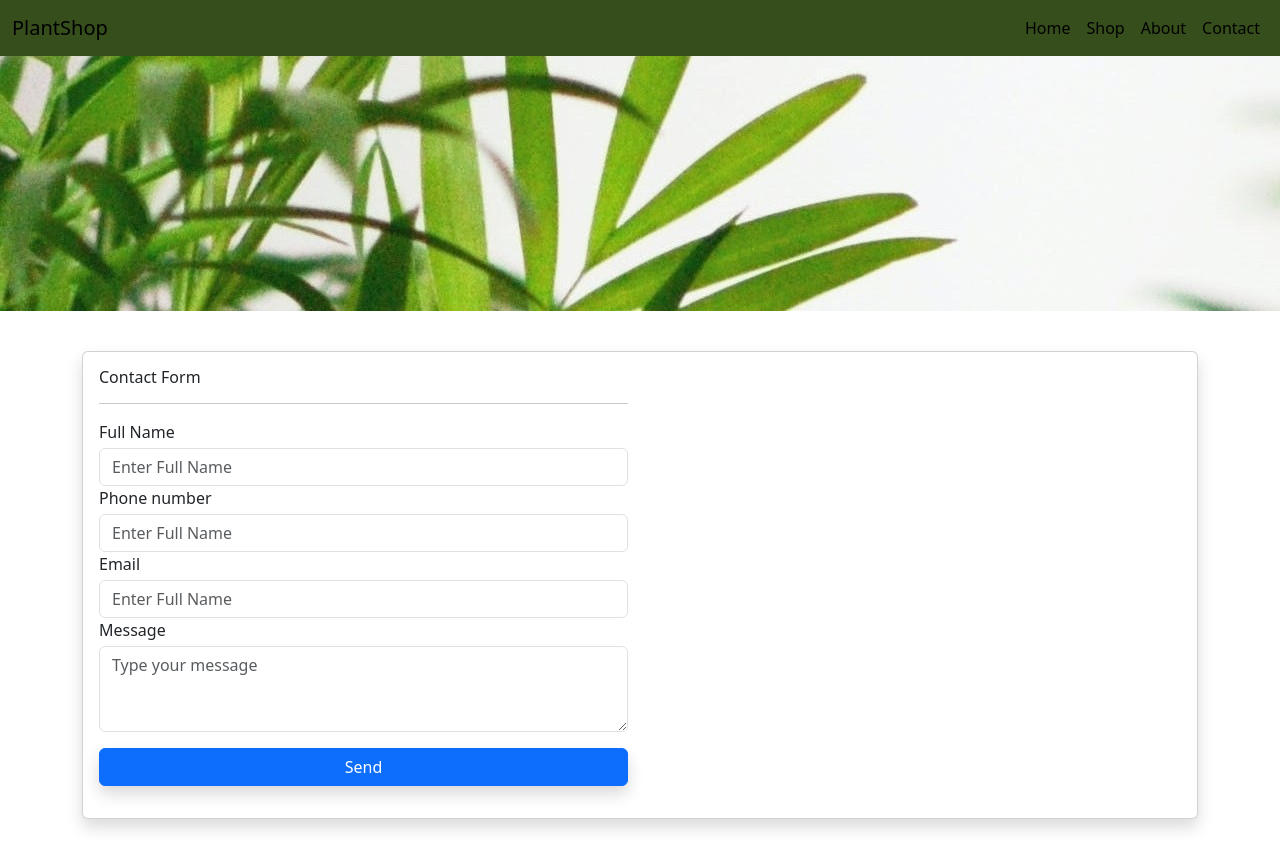
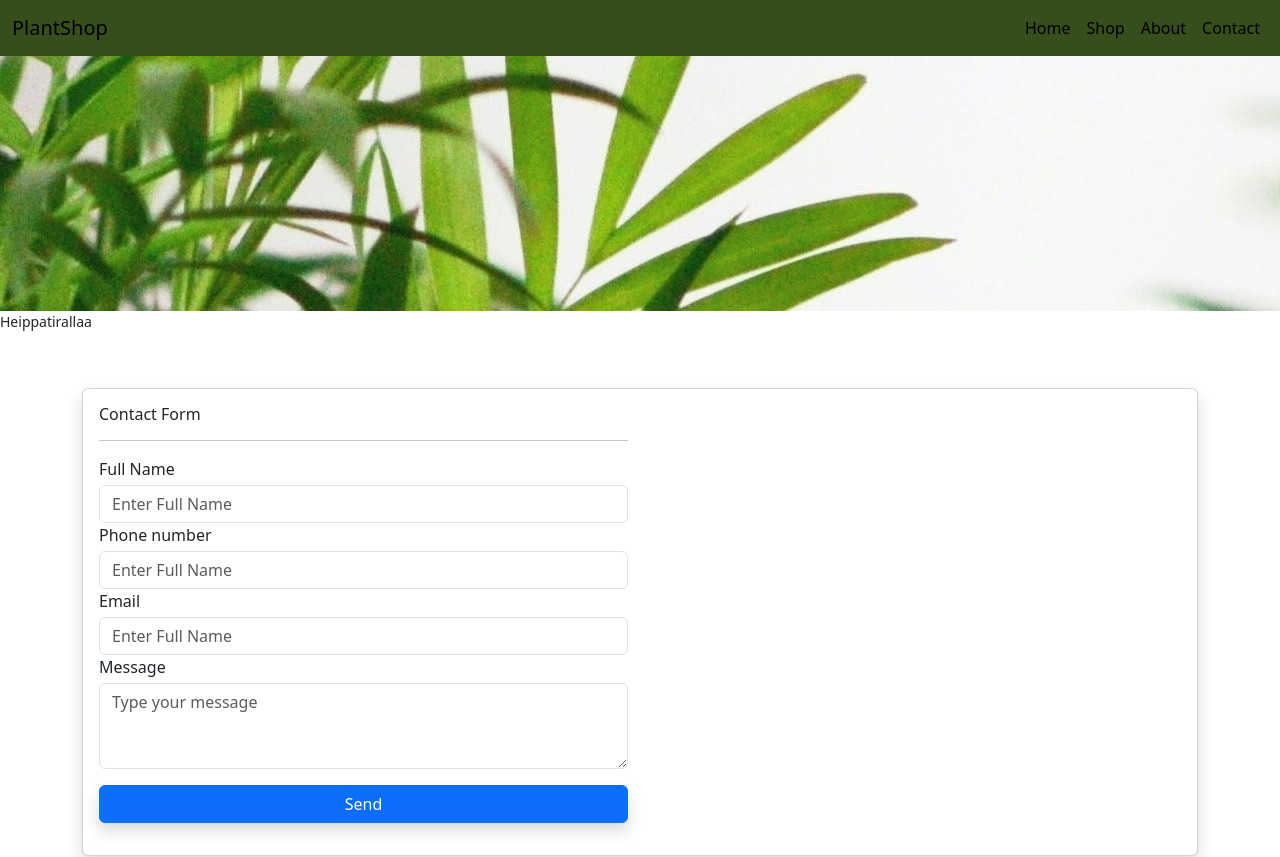
Before and after one commit to Ryhma20-Verkkopalveluprojekti/verkkokauppa, a React (Create React App) app in the folder client/client/: page /contact in a window 1280 px wide. Shown: the top 857 px of the page. Built offline with nearby package versions, Linux system fonts and the light colour scheme.

Commit message:
testi commit

```diff
--- a/client/client/src/components/pages/Contact.js
+++ b/client/client/src/components/pages/Contact.js
@@ -12,7 +12,7 @@ function Contactus(){
             <Banner />
 
 
-
+            <p>Heippatirallaa</p>
             <section className="section">
             <div className="container">
             <div className="card shadow">
```
